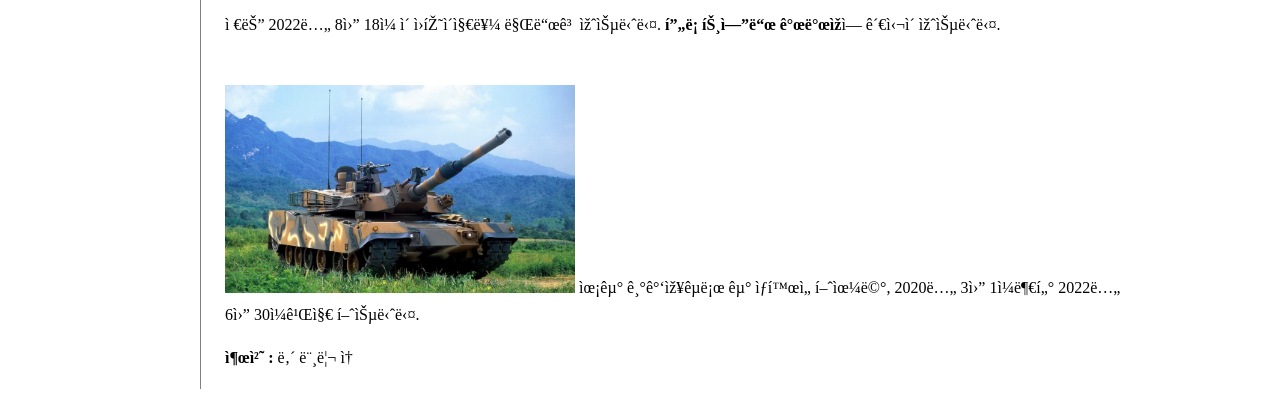
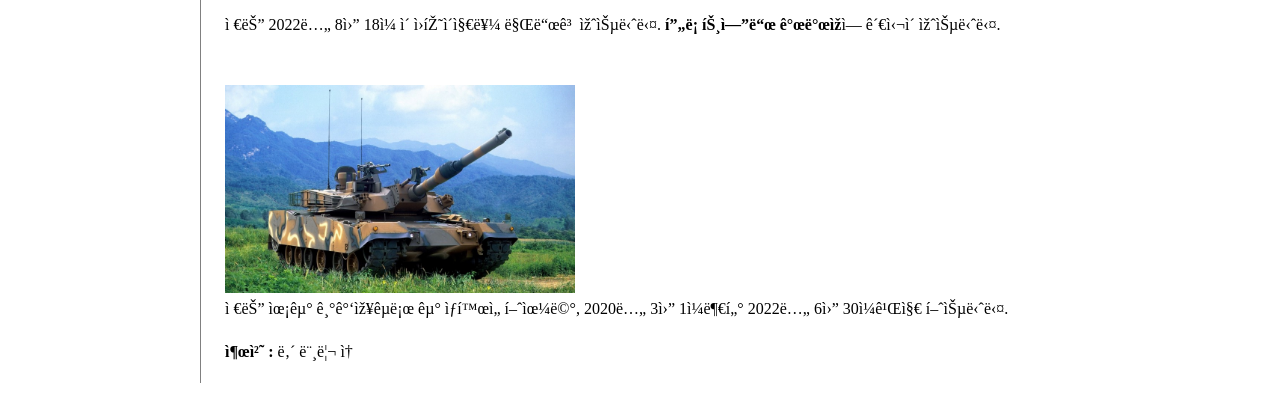
Before and after one commit to jongwoobaek/my-first-web-site, a plain HTML site: page 1.html in a window 1280 px wide. Shown: the part 580-985 px from the top of the page. Drawn offline with Linux system fonts and the light colour scheme; a script that the page names is missing.

```diff
--- a/1.html
+++ b/1.html
@@ -46,7 +46,7 @@
         저는 2022년 8월 18일 이 웝페이지를 만드고 있습니다. <strong>프론트엔드 개발자</strong>에 관심이 있습니다.
       </P>
       <P style="margin-top:45px;"><img src="korea tank.jpg" width="350">
-        육군 기갑장교로 군 생활을 했으며, 2020년 3월 1일부터 2022년 6월 30일까지 했습니다.
+        <br>저는 육군 기갑장교로 군 생활을 했으며, 2020년 3월 1일부터 2022년 6월 30일까지 했습니다.
       </P>
       <P>
         <strong>출처 :</strong> 내 머리 속
```
